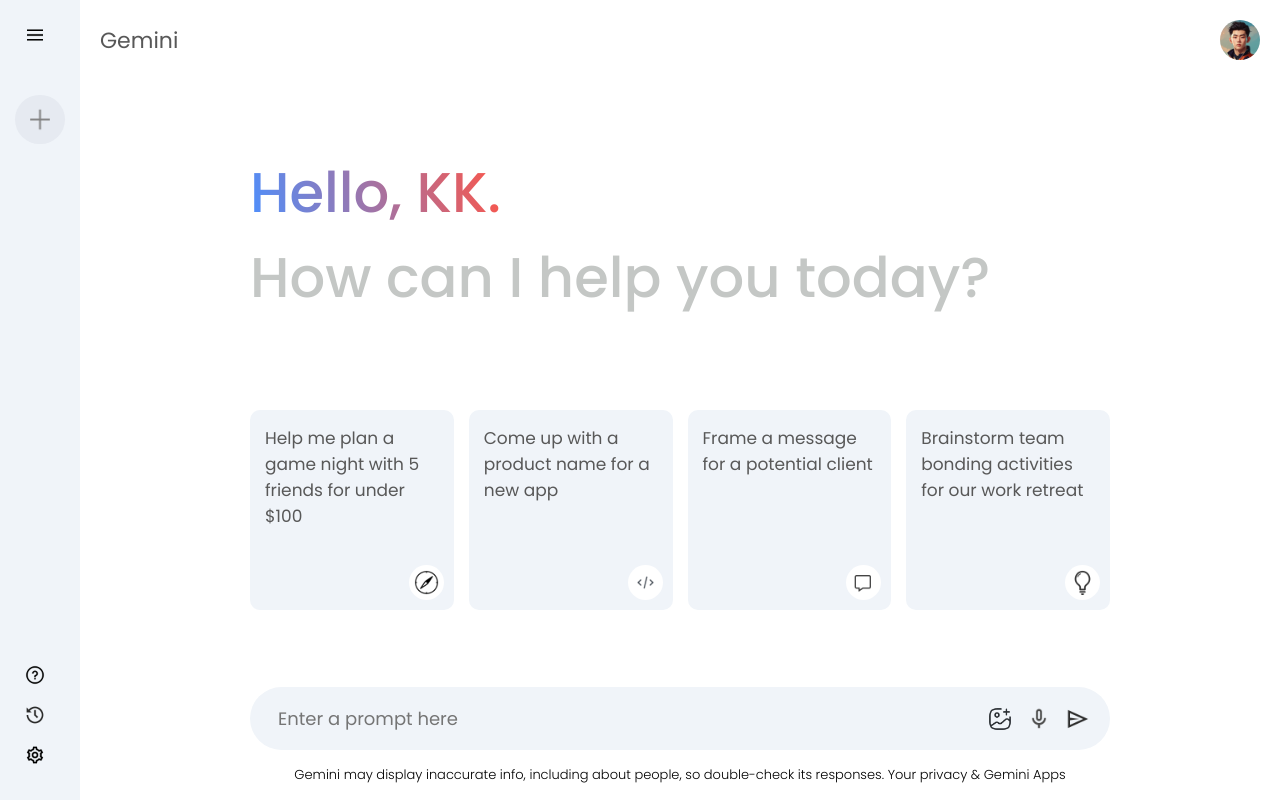
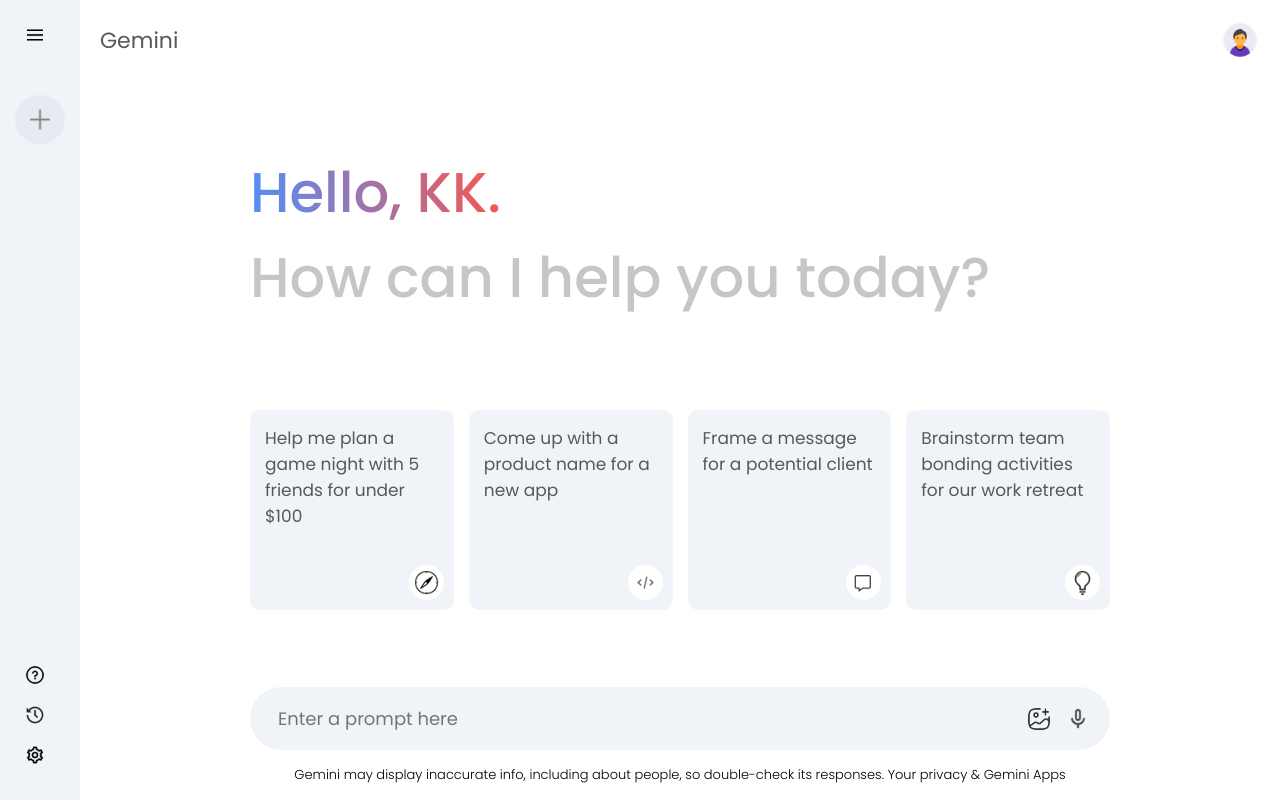
Before and after one commit to Khushi2402/Gemini-Clone, a React (Vite) app: page / in a window 1280 px wide. Built offline with nearby package versions, Linux system fonts and the light colour scheme.

Commit message:
feat: Send button toggle

```diff
--- a/src/components/Main/Main.jsx
+++ b/src/components/Main/Main.jsx
@@ -67,7 +67,7 @@
             <div>
               <img src={assets.gallery_icon} alt="" />
               <img src={assets.mic_icon} alt="" />
-              <img onClick={() => onSent()} src={assets.send_icon} alt="" />
+              {input?<img onClick={() => onSent()} src={assets.send_icon} alt="" />:null}
             </div>
           </div>
           <p className='bottom-info'>
```
Also changed, not shown: src/assets/user_icon.png.
